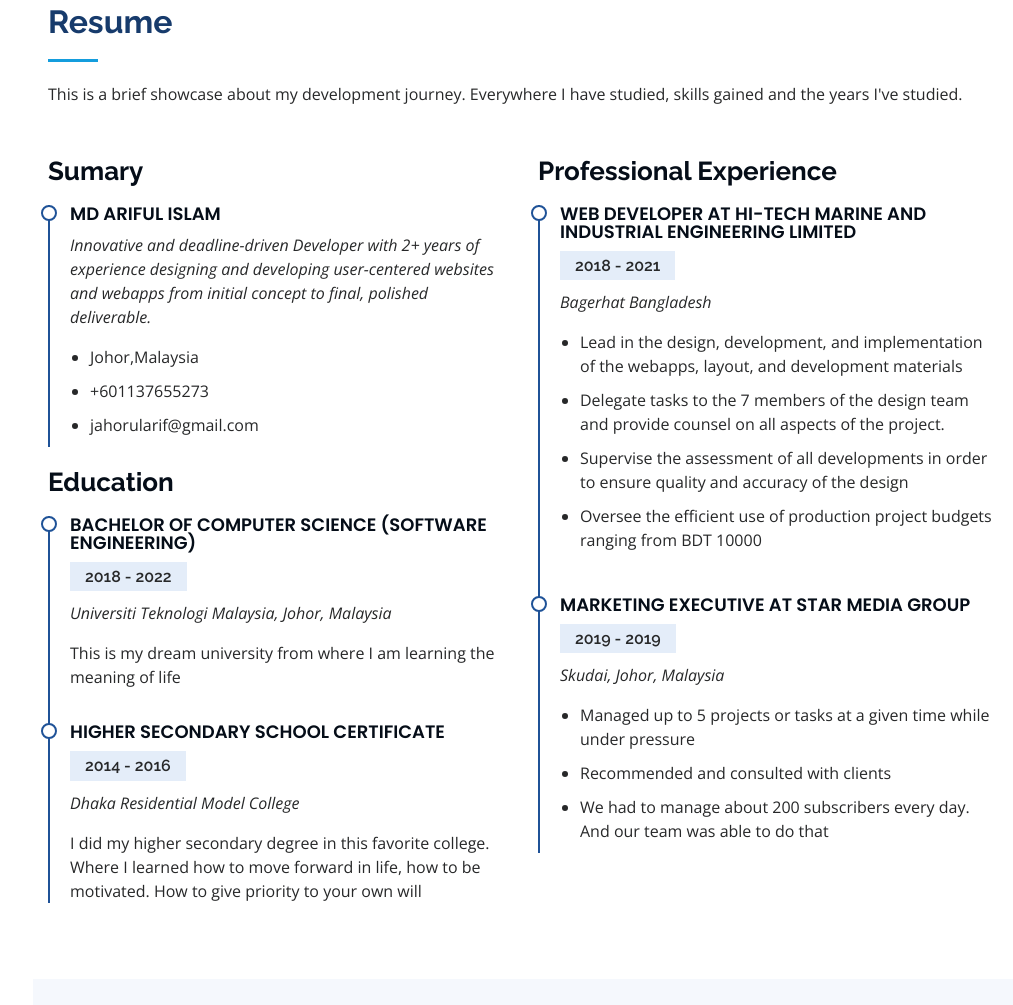
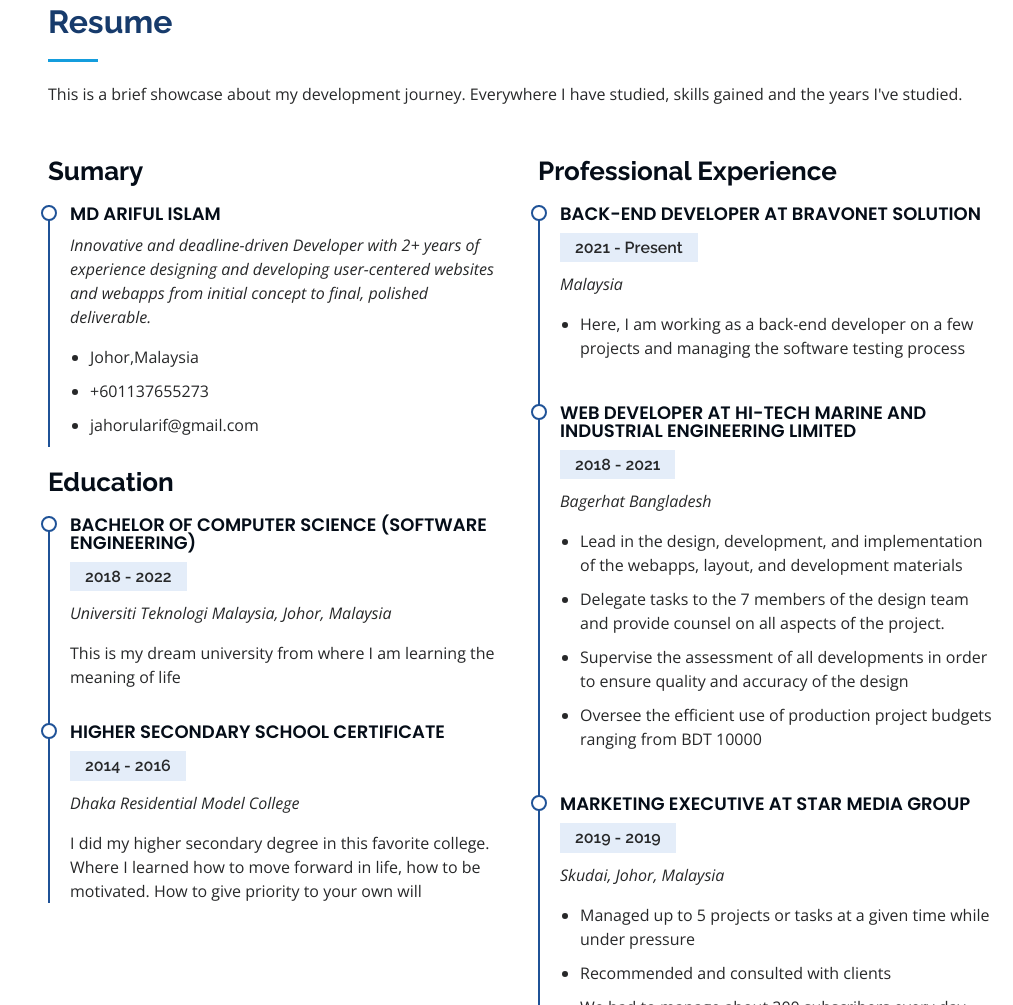
Before and after one commit to stupeed/Ariful-Portfolio, a plain HTML site: page index.html in a window 1280 px wide. Shown: the part 2714-3719 px from the top of the page, without its empty margins (267-1280 px from the left). Drawn offline with nearby package versions, Linux system fonts and the light colour scheme.

Commit message:
add some working experiences

```diff
--- a/index.html
+++ b/index.html
@@ -254,6 +254,17 @@ You'll really like my work, if you don't I can make changes untill it meets your
           </div>
           <div class="col-lg-6" data-aos="fade-up" data-aos-delay="100">
             <h3 class="resume-title">Professional Experience</h3>
+            <div class="resume-item">
+              <h4>Back-End Developer at Bravonet Solution</h4>
+              <h5>2021 - Present</h5>
+              <p><em> Malaysia </em></p>
+              <ul>
+
+
+                <li>Here, I am working as a back-end developer on a few projects and managing the software testing process </li>
+
+              </ul>
+            </div>
             <div class="resume-item">
               <h4>Web Developer at Hi-Tech Marine and Industrial Engineering Limited</h4>
               <h5>2018 - 2021</h5>
```
